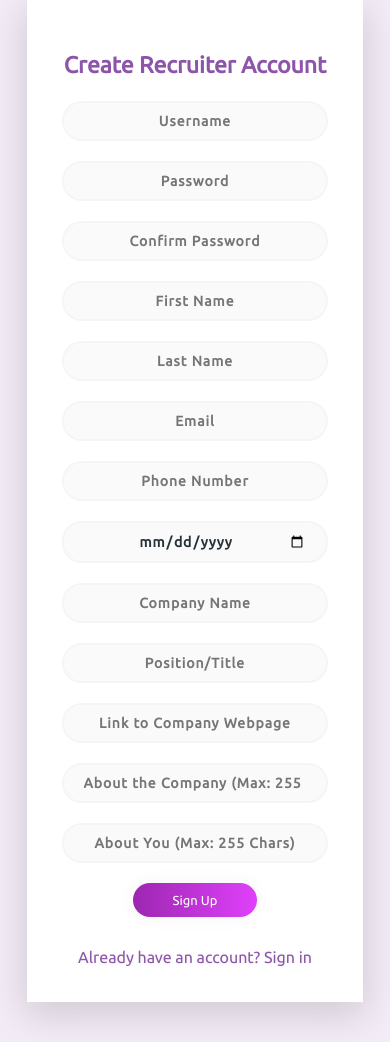
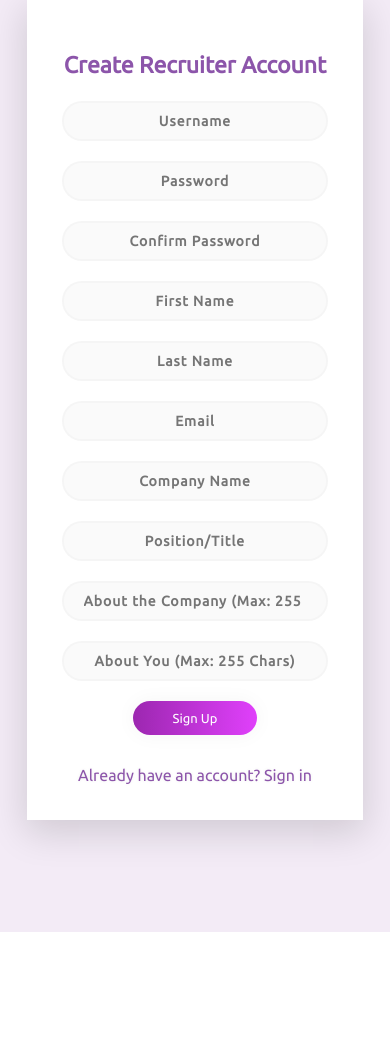
Before and after one commit to JoeBeyrer/CareerCompass, a Django app: page /careercompass/create-recruiter-account/ in a window 390 px wide. Shown: the part 113-1155 px from the top of the page. After the commit the page ends 1045 px from the top, so only its background shows below. Run offline with Django 5.2, Linux system fonts and the light colour scheme.

Commit message:
Removed some unused fields (phone number, dob, etc.)

```diff
--- a/careercompass/careercompassapp/create_tables.py
+++ b/careercompass/careercompassapp/create_tables.py
@@ -7,9 +7,7 @@ def create_users_table():
                 UserID VARCHAR(15) PRIMARY KEY,
                 FirstName VARCHAR(20) NOT NULL,
                 LastName VARCHAR(20) NOT NULL,
-                PhoneNumber CHAR(10) NOT NULL,
                 PasswordHash VARCHAR(128) NOT NULL,
-                DOB DATE NOT NULL,
                 AboutMe TEXT,
                 Email VARCHAR(63) UNIQUE NOT NULL
             );
@@ -22,8 +20,7 @@ def create_recruiters_table():
                 UserID VARCHAR(15) PRIMARY KEY REFERENCES Users ON DELETE CASCADE ON UPDATE CASCADE,
                 CompanyName VARCHAR(20) NOT NULL,
                 AboutCompany TEXT,
-                Title VARCHAR(20) NOT NULL,
-                CompanyLink CHAR(255)
+                Title VARCHAR(20) NOT NULL
             );
         """)
 
@@ -51,7 +48,6 @@ def create_posts_table():
                 Title VARCHAR(30),
                 BodyText TEXT,
                 Field VARCHAR(20),
-                Link VARCHAR(255),
                 CONSTRAINT post_pk PRIMARY KEY (PostedBy, DatePosted)
             );
         """)
--- a/careercompass/careercompassapp/templates/create-post.html
+++ b/careercompass/careercompassapp/templates/create-post.html
@@ -118,7 +118,6 @@
                 <input name="Title" type="text" placeholder="Title">
                 <input name="Field" type="text" placeholder="Related Job Field">
                 <input name="BodyText" type="text" placeholder="Body Text">
-                <input name="Link" type="text" placeholder="Link (Optional)">
                 <button type="submit" class="submit">Post</button>
             </form>
             <p class="cancel"><a href="/careercompass/">Cancel</a></p>
--- a/careercompass/careercompassapp/templates/create-recruiter-account.html
+++ b/careercompass/careercompassapp/templates/create-recruiter-account.html
@@ -118,12 +118,9 @@
             <input name="fName" type="text" placeholder="First Name">
             <input name="lName" type="text" placeholder="Last Name">
             <input name="email" type="email" placeholder="Email">
-            <input name="phone" type="tel" placeholder="Phone Number">
-            <input name="dob" type="date" placeholder="Date of Birth">
 
             <input name="company_name" type="text" placeholder="Company Name">
             <input name="position" type="text" placeholder="Position/Title">
-            <input name="company_link" type="text" placeholder="Link to Company Webpage">
             <input name="about_company" type="text" placeholder="About the Company (Max: 255 Chars)">
             <input name="about_me" type="text" placeholder="About You (Max: 255 Chars)">
             <button type="submit" class="submit">Sign Up</button>
--- a/careercompass/careercompassapp/templates/create-student-account.html
+++ b/careercompass/careercompassapp/templates/create-student-account.html
@@ -134,8 +134,6 @@
             <input name="fName" type="text" placeholder="First Name">
             <input name="lName" type="text" placeholder="Last Name">
             <input name="email" type="email" placeholder="Email">
-            <input name="phone" type="tel" placeholder="Phone Number">
-            <input name="dob" type="text" onfocus="(this.type='date')" onblur="(this.type='text')" placeholder="Date of Birth">
             <input name="university" type="text" placeholder="University Name">
             <input name="degree" type="text" placeholder="Major">
 
--- a/careercompass/careercompassapp/templates/profile-recruiter.html
+++ b/careercompass/careercompassapp/templates/profile-recruiter.html
@@ -167,7 +167,7 @@
         <div class="main">
             <div class="profile-header">
                 <div class="profile-info">
-                    <p class="profile-name">{{ recruiter.6 }} {{ recruiter.7 }} <span><em class="role">Recruiter</em></span></p>
+                    <p class="profile-name">{{ recruiter.5 }} {{ recruiter.6 }} <span><em class="role">Recruiter</em></span></p>
                     <p class="profile-username">@{{ recruiter.0 }}</p>
                     <p class="profile-followers">
                         <a href="/careercompass/followers/{{ recruiter.0 }}">{{ followers.0 }} Followers</a>
@@ -192,7 +192,7 @@
                     </div>
                     <div>
                         <p class="field-label">About Me</p>
-                        <p class="description">{{ recruiter.11 }}</p>
+                        <p class="description">{{ recruiter.8 }}</p>
                     </div>
                 </div>
                 <form method="POST">
--- a/careercompass/careercompassapp/templates/profile-student.html
+++ b/careercompass/careercompassapp/templates/profile-student.html
@@ -198,7 +198,7 @@
                     <!-- End of dynamic fields -->
                     <div>
                         <p class="field-label">About Me</p>
-                        <p class="description">{{ student.13 }}</p>
+                        <p class="description">{{ student.11 }}</p>
                     </div>
                 </div>
                 <form method="POST">
--- a/careercompass/careercompassapp/views.py
+++ b/careercompass/careercompassapp/views.py
@@ -29,7 +29,7 @@ create_likes_table()
 
 
 
-# Create your views here.
+#Create your views here.
 
 #TODO: Fill in requests for entering pages - will need to make view functions for queries
 
@@ -84,6 +84,7 @@ def student_profile(request, username):
     posts = get_user_posts(username)
     total_num_likes = get_user_likes_count(username)
     post_data = []
+    print(student)
     if posts:
         for post in posts:
             has_liked = check_liked_post(request.user.username, post[0], post[1])
@@ -111,6 +112,7 @@ def recruiter_profile(request, username):
     posts = get_user_posts(username)
     total_num_likes = get_user_likes_count(username)
     post_data = []
+    print(recruiter)
     if posts:
         for post in posts:
             has_liked = check_liked_post(request.user.username, post[0], post[1])
@@ -130,19 +132,16 @@ def edit_profile(request):
         UserID = request.POST.get('userID', None)
         FirstName = request.POST.get('fName', None)
         LastName = request.POST.get('lName', None)
-        Email = request.POST.get('email', None)
-        Phone = request.POST.get('phone', None)
-        DOB = request.POST.get('dob', None)
         OldPassword = request.POST.get('old_password', None)
         Password = request.POST.get('new_password', None)
         about_me = request.POST.get('about_me', None)
-        update_user(UserID, FirstName, LastName, Phone, make_password(Password), DOB, about_me, Email, current_user)
+        email = request.POST.get('email', None)
+        update_user(UserID, FirstName, LastName, make_password(Password), email, about_me, current_user)
         if user_type[0] == 'R':
             company_name = request.POST.get('company_name', None)
             about_company = request.POST.get('about_company', None)
             position = request.POST.get('position', None)
-            company_link = request.POST.get('company_link', None)
-            update_recruiter(UserID, company_name, about_company, position, company_link, current_user)
+            update_recruiter(UserID, company_name, about_company, position, current_user)
         else:
             university = request.POST.get('university', None)
             degree = request.POST.get('degree', None)
@@ -172,20 +171,17 @@ def create_recruiter_account(request):
         password = request.POST['password'] # Password hashed with django's built-in make_password()
         fName = request.POST['fName']
         lName = request.POST['lName']
-        phone = request.POST['phone']
         email = request.POST['email']
-        dob = request.POST['dob']
         about_me = request.POST['about_me']
         # Get all recruiter specific data in the html form fields
         company_name = request.POST['company_name']
         about_company = request.POST['about_company']
         position = request.POST['position']
-        company_link = request.POST['company_link']
         # Add the user to the Users table in PostgreSQL
         user = User.objects.create_user(username=username, password=password)
         user.save()
-        add_user(username, fName, lName, phone, make_password(password), dob, email, about_me)
-        add_recruiter(username, company_name, about_company, position, company_link)
+        add_user(username, fName, lName, make_password(password), email, about_me)
+        add_recruiter(username, company_name, about_company, position)
         return redirect('login')
     else:
         # Render form html page if GET request
@@ -198,9 +194,7 @@ def create_student_account(request):
         password = request.POST['password'] # Password hashed with django's built-in make_password()
         fName = request.POST['fName']
         lName = request.POST['lName']
-        phone = request.POST['phone']
         email = request.POST['email']
-        dob = request.POST['dob']
         about_me = request.POST['about_me']
         # Get all student specific data in the html form fields
         university = request.POST['university']
@@ -212,7 +206,7 @@ def create_student_account(request):
         # Add the user to the Users table in PostgreSQL
         user = User.objects.create_user(username=username, password=password)
         user.save()
-        add_user(username, fName, lName, phone, make_password(password), dob, email, about_me)
+        add_user(username, fName, lName, make_password(password), email, about_me)
         add_student(username, university, degree, current_year, expected, gpa, open_to_work)
         return redirect('login')
     else:
@@ -226,7 +220,7 @@ def user_login(request):
         password = request.POST['password']
         # Get the users credentials using a select query and the username
         user = get_user(username)
-        if user is not None and check_password(password, user[4]):
+        if user is not None and check_password(password, user[3]):
             # Set up session for the user
             request.session['user_id'] = user[0]
             auth_user = authenticate(request, username=username, password=password)
@@ -253,8 +247,7 @@ def create_new_post(request):
         Title = request.POST['Title']
         BodyText = request.POST['BodyText']
         Field = request.POST['Field']
-        Link = request.POST['Link'] # May need to change
-        create_post(request.user.username, Title, BodyText, Field, Link)
+        create_post(request.user.username, Title, BodyText, Field)
         return redirect('home')
     else:
         # Render form html page if GET request
```
Also changed, not shown: careercompass/careercompassapp/database_utils.py (+16 -22 lines).
